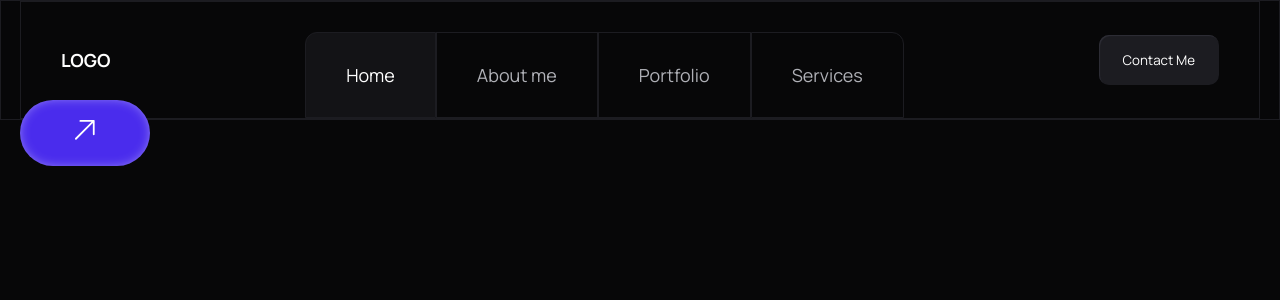
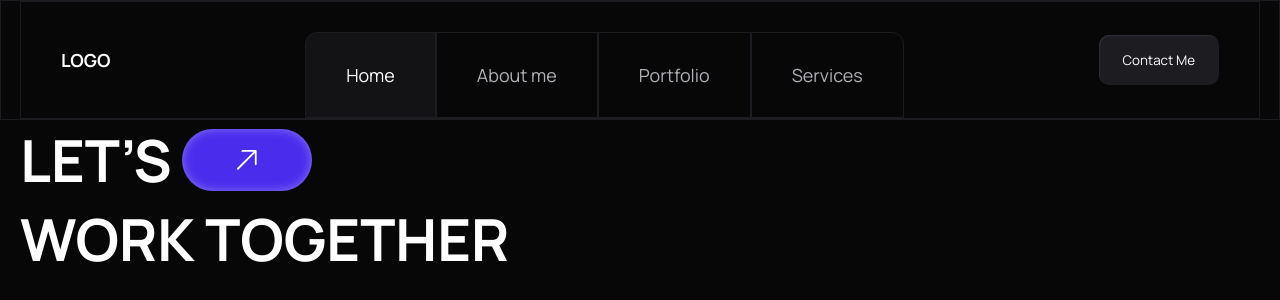
Before and after one commit to KraYFS/newPortfolio, a Next.js app: page / in a window 1280 px wide. Shown: the top 300 px of the page. Built offline with nearby package versions, Linux system fonts and the light colour scheme.

Commit message:
added cta-block

```diff
--- a/app/(Home)/sections/Hero/Hero.tsx
+++ b/app/(Home)/sections/Hero/Hero.tsx
@@ -1,12 +1,12 @@
 import './styles.scss'
 
-import CtaButton from '@/app/components/UI/CtaButton/CtaButton'
+import CtaBlock from '@/app/components/CtaBlock/CtaBlock'
 
 export default function Hero() {
   return (
     <section className='hero'>
-      <div className='hero__cta'>
-        <CtaButton text='Contact Me' href='/contact' />
+      <div className='hero__content'>
+        <CtaBlock />
       </div>
     </section>
   )
--- /dev/null
+++ b/app/components/CtaBlock/CtaBlock.tsx
@@ -0,0 +1,17 @@
+import './styles.scss'
+
+import CtaButton from '../UI/CtaButton/CtaButton'
+
+export default function CtaBlock() {
+  return (
+    <div className='Cta-block'>
+      <h1 className='Cta-block__text'>
+        <span>
+          Let’s
+          <CtaButton className='Cta-block__button' href='/contact' />
+        </span>
+        Work Together
+      </h1>
+    </div>
+  )
+}
--- /dev/null
+++ b/app/components/CtaBlock/styles.scss
@@ -0,0 +1,20 @@
+.Cta-block {
+  span {
+    display: flex;
+    align-items: center;
+    gap: 10px;
+}
+
+  &__text {
+    position: relative;
+    font-size: 58px;
+    font-weight: 700;
+    color: var(--absolute-white);
+    text-transform: uppercase;
+  }
+
+  &__button {
+    top: 0px;
+    right: 10px;
+  }
+}
--- a/app/components/UI/CtaButton/CtaButton.tsx
+++ b/app/components/UI/CtaButton/CtaButton.tsx
@@ -1,12 +1,13 @@
 import './styles.scss'
 
+import clsx from 'clsx'
 import Link from 'next/link'
 
 import Arrow from '@/public/arrow'
 
-export default function CtaButton({ href }: { href: string }) {
+export default function CtaButton({ href, className }: { href: string; className?: string }) {
   return (
-    <Link className='cta-button' href={href}>
+    <Link className={clsx('cta-button', [className])} href={href}>
       <Arrow width={20} height={20} />
     </Link>
   )
--- a/app/components/UI/CtaButton/styles.scss
+++ b/app/components/UI/CtaButton/styles.scss
@@ -1,4 +1,5 @@
 .cta-button {
+    display: flex;
     padding: 21px 55px;
     background-color: var(--purple-55);
     border-radius: 100px;
```
